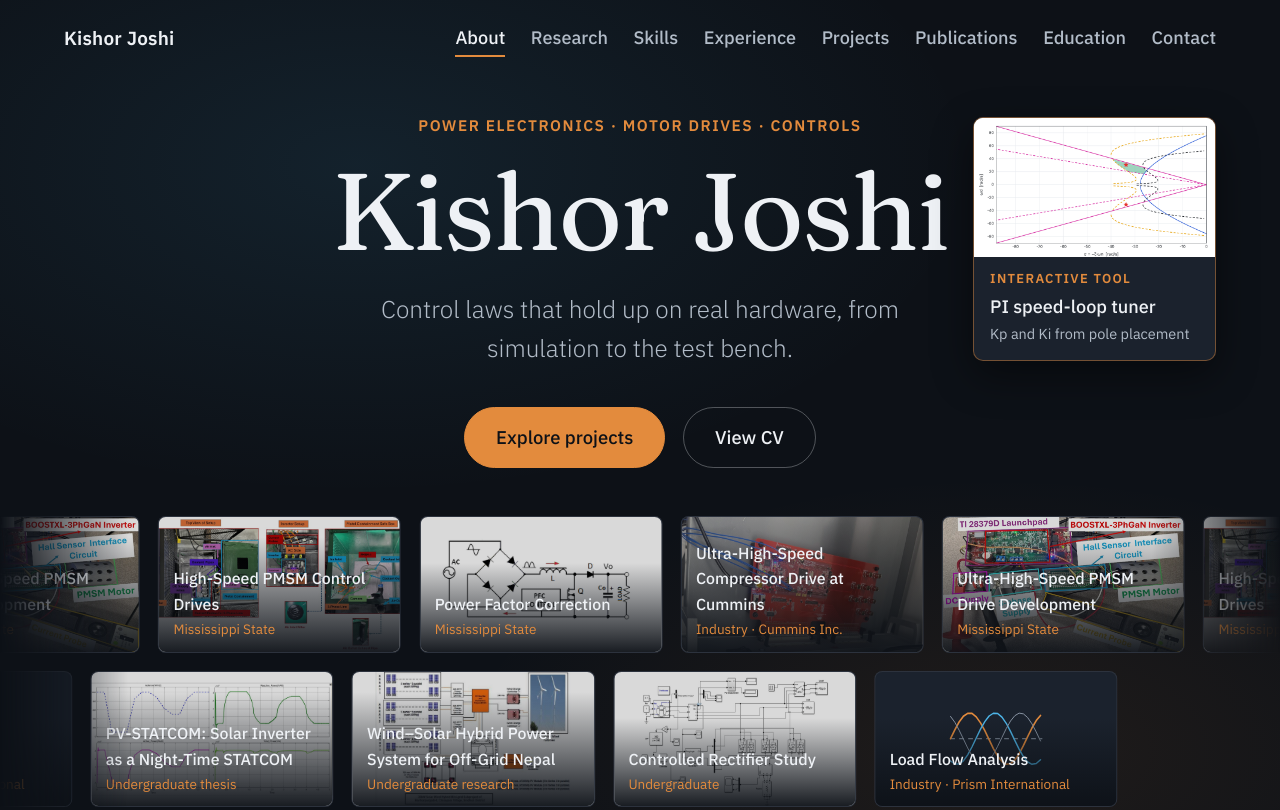
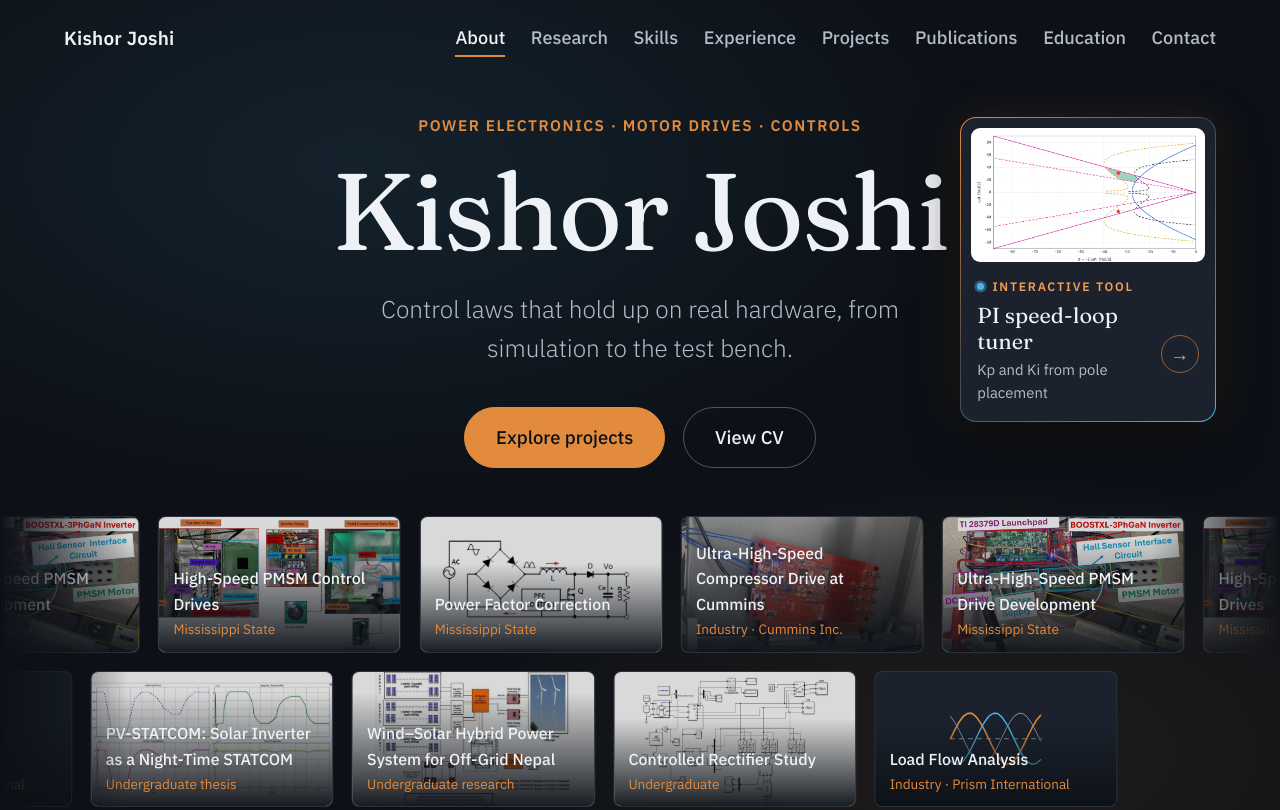
Before and after one commit to JoshiK319/joshiK319.github.io, a plain HTML site: page index.html in a window 1280 px wide. Shown: the top 810 px of the page. Drawn offline with Linux system fonts and the light colour scheme.

Commit message:
Restyle the PI tuner hero card (gradient outline, live dot, arrow) and cache-bust styles.css
Co-Authored-By: Claude Sonnet 5.5 <noreply@anthropic.com>
Claude-Session: https://claude.ai/code/session_01BqZ5FMmqaZTsiRzgEHa1rq

```diff
--- a/index.html
+++ b/index.html
@@ -8,7 +8,7 @@
 <link rel="preconnect" href="https://fonts.googleapis.com">
 <link rel="preconnect" href="https://fonts.gstatic.com" crossorigin>
 <link href="https://fonts.googleapis.com/css2?family=Fraunces:opsz,wght@9..144,300;9..144,400;9..144,500;9..144,600&family=IBM+Plex+Sans:wght@300;400;500;600&display=swap" rel="stylesheet">
-<link rel="stylesheet" href="styles.css">
+<link rel="stylesheet" href="styles.css?v=3">
 <script>document.documentElement.classList.add('js');</script>
 </head>
 <body>
@@ -47,7 +47,7 @@
     </div>
     <a class="hero-tool" href="pmsm-pi-tuner/" aria-label="Open the interactive PMSM PI speed-loop tuner">
       <img src="pmsm-pi-tuner/docs/preview.png" alt="Pole-boundary plot from the PI speed-loop tuner" width="816" height="470" loading="lazy">
-      <span class="tool-cap"><em>Interactive tool</em><b>PI speed-loop tuner</b><i>Kp and Ki from pole placement</i></span>
+      <span class="tool-cap"><em>Interactive tool</em><b>PI speed-loop tuner</b><i>Kp and Ki from pole placement</i><span class="tool-go" aria-hidden="true">&rarr;</span></span>
     </a>
     <div class="hero-reel" id="hero-reel" aria-label="Project previews"></div>
     <a class="scroll-cue" href="#about"><span>Scroll</span><span class="chev" aria-hidden="true"></span></a>
--- a/styles.css
+++ b/styles.css
@@ -146,22 +146,47 @@ strong, b{ font-weight:600; color:var(--ink); }
 /* interactive tool card: right side of the hero, links to the PI tuner */
 .hero-tool{
   position:absolute; right:var(--gutter); top:calc(var(--header-h) + 2.2rem);
-  width:clamp(230px, 19vw, 330px); z-index:2; text-decoration:none; text-align:left;
-  border-radius:10px; overflow:hidden; background:var(--bg-card);
-  border:1px solid rgba(227,139,61,0.45); box-shadow:0 14px 40px rgba(0,0,0,0.45);
+  width:clamp(240px, 20vw, 340px); z-index:2; text-decoration:none; text-align:left; color:var(--ink);
+  padding:10px 10px 0; border-radius:16px; border:1px solid transparent;
+  background:
+    linear-gradient(var(--bg-card), var(--bg-card)) padding-box,
+    linear-gradient(135deg, var(--copper) 0%, rgba(238,241,245,0.25) 45%, var(--volt) 100%) border-box;
+  box-shadow:0 18px 50px rgba(0,0,0,0.55), 0 0 44px rgba(227,139,61,0.14);
   opacity:0; animation:toolIn 0.9s var(--ease) 0.6s forwards;
-  transition:transform 0.25s ease, border-color 0.25s ease;
+  transition:transform 0.3s var(--ease), box-shadow 0.3s ease;
 }
 @keyframes toolIn{ to{ opacity:1; } }
-.hero-tool:hover, .hero-tool:focus-visible{ transform:translateY(-4px); border-color:var(--copper-hi); }
-.hero-tool img{ width:100%; height:auto; aspect-ratio:816/470; object-fit:cover; background:#fff; }
-.tool-cap{ display:flex; flex-direction:column; gap:0.1rem; padding:0.7rem 0.9rem 0.8rem; }
-.tool-cap em{ font-style:normal; font-size:0.72rem; letter-spacing:0.1em; text-transform:uppercase; color:var(--copper); font-weight:600; }
-.tool-cap b{ font-size:1rem; font-weight:500; }
-.tool-cap i{ font-style:normal; font-size:0.8rem; color:var(--ink-dim); }
+.hero-tool:hover, .hero-tool:focus-visible{
+  transform:translateY(-5px);
+  box-shadow:0 26px 60px rgba(0,0,0,0.6), 0 0 56px rgba(77,181,232,0.22);
+}
+.hero-tool img{
+  width:100%; height:auto; aspect-ratio:816/470; object-fit:cover;
+  border-radius:9px; background:#fff; border:1px solid rgba(238,241,245,0.12);
+}
+.tool-cap{ display:grid; grid-template-columns:1fr auto; align-items:end; column-gap:0.6rem; padding:0.8rem 0.35rem 0.9rem; }
+.tool-cap em{
+  grid-column:1 / -1; display:inline-flex; align-items:center; gap:0.45rem; width:max-content;
+  font-style:normal; font-size:0.68rem; letter-spacing:0.14em; text-transform:uppercase; font-weight:600;
+  color:var(--copper-hi); margin-bottom:0.35rem;
+}
+.tool-cap em::before{
+  content:""; width:7px; height:7px; border-radius:50%; background:var(--volt);
+  box-shadow:0 0 0 0 rgba(77,181,232,0.6); animation:toolPulse 2.2s ease-out infinite;
+}
+@keyframes toolPulse{ 70%{ box-shadow:0 0 0 8px rgba(77,181,232,0); } 100%{ box-shadow:0 0 0 0 rgba(77,181,232,0); } }
+.tool-cap b{ grid-column:1; font-family:var(--serif); font-weight:400; font-size:1.2rem; line-height:1.2; color:var(--ink); }
+.tool-cap i{ grid-column:1; font-style:normal; font-size:0.82rem; color:var(--ink-dim); margin-top:0.15rem; }
+.tool-go{
+  grid-column:2; grid-row:2 / span 2; align-self:center; display:flex; align-items:center; justify-content:center;
+  width:2.1rem; height:2.1rem; border-radius:50%; border:1px solid rgba(227,139,61,0.6);
+  color:var(--copper-hi); font-size:1.05rem; transition:background 0.25s ease, color 0.25s ease, transform 0.25s ease;
+}
+.hero-tool:hover .tool-go, .hero-tool:focus-visible .tool-go{ background:var(--copper); color:var(--bg-deep); transform:translateX(3px); }
 @media (max-width: 1180px){
-  .hero-tool{ position:static; margin-top:1.8rem; width:min(300px, 80%); }
+  .hero-tool{ position:static; margin-top:1.8rem; width:min(310px, 82%); }
 }
+@media (prefers-reduced-motion: reduce){ .tool-cap em::before{ animation:none; } }
 
 /* project reel: two rows drifting in opposite directions */
 .hero-reel{
```
